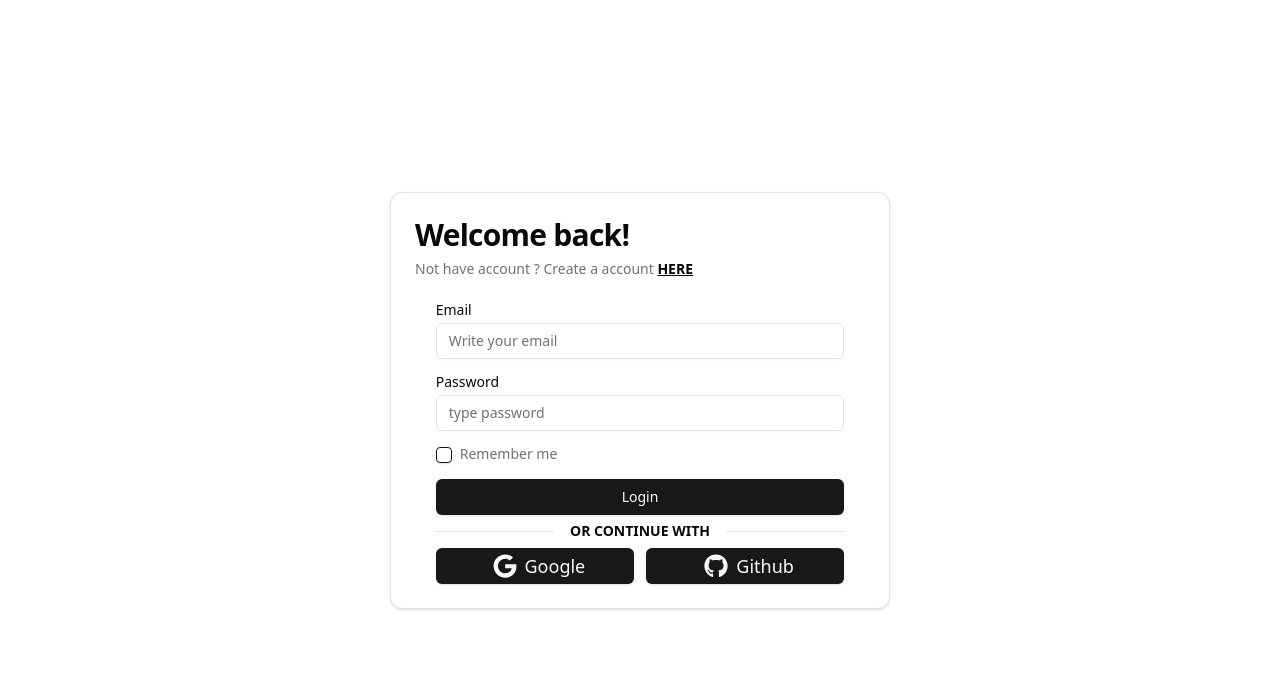
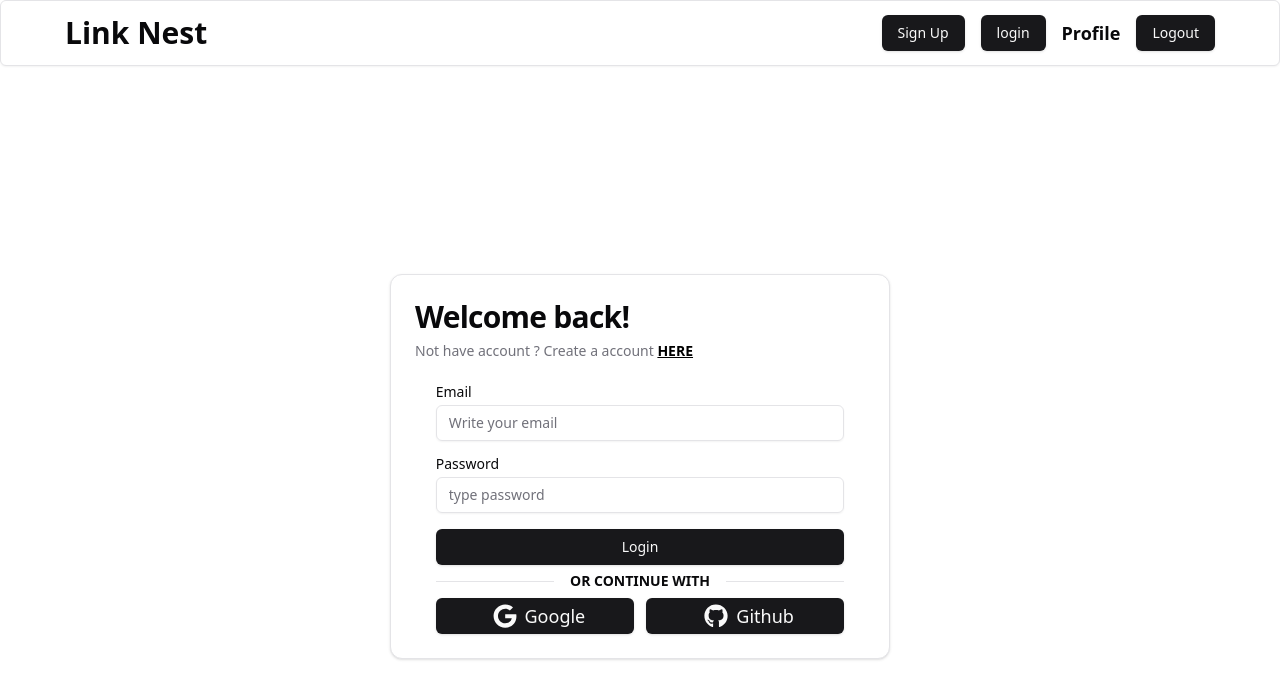
Before and after one commit to rjkush17/links_nest, a Next.js app: page /login in a window 1280 px wide. Shown: the top 698 px of the page. Built offline with nearby package versions, Linux system fonts and the light colour scheme; no server answers.

Commit message:
google and github login created  and linked all routes

```diff
--- a/src/app/layout.tsx
+++ b/src/app/layout.tsx
@@ -2,6 +2,8 @@ import type { Metadata } from "next";
 import localFont from "next/font/local";
 import "./globals.css";
 import { Toaster } from "react-hot-toast";
+import { Navbar } from "@/components/header/navbar"
+
 
 const geistSans = localFont({
   src: "./fonts/GeistVF.woff",
@@ -30,6 +32,7 @@ export default function RootLayout({
         className={`${geistSans.variable} ${geistMono.variable} antialiased`}
       >
         <Toaster />
+        <Navbar/>
         {children}
       </body>
     </html>
--- a/src/app/login/page.tsx
+++ b/src/app/login/page.tsx
@@ -1,4 +1,4 @@
-"use client"
+"use client";
 import * as React from "react";
 import { FaGoogle } from "react-icons/fa";
 import { FaGithub } from "react-icons/fa";
@@ -12,12 +12,13 @@ import {
 } from "@/components/ui/card";
 import { Input } from "@/components/ui/input";
 import { Label } from "@/components/ui/label";
-import { Checkbox } from "@/components/ui/checkbox";
 import { Separator } from "@/components/ui/separator";
-import toast, { Toaster } from "react-hot-toast";
-import { signIn } from "next-auth/react";
-import { useRouter } from 'next/navigation'
-import { handlers } from "@/auth";
+import toast from "react-hot-toast";
+import {loginWithGoogle ,loginWithGithub, loginWithCredentials} from "@/utils/authActions"
+import Link from "next/link";
+
+
+
 
 function page() {
   const [email, setEmail] = React.useState<string>("");
@@ -25,38 +26,28 @@ function page() {
   const [loading, setLoading] = React.useState<Boolean>(false);
   const [error, setError] = React.useState<string>("");
 
-  const router = useRouter()
-
-
-  const submitHandler = async (e:any) => {
+  const submitHandler = async (e: any) => {
     e.preventDefault();
     setLoading(true);
     setError("");
 
-
     try {
-      "user server"
-      const data = await signIn("credentials", {
-        email,
-        password,
-        redirectTo: "/"
-      });
-      console.log(data)
-
-      if (data && data.error) {
-        setError(data.error);
-        toast.error(data.error)
-      } else {
-        toast.success('Successfully logged in!')
-        router.push('/')
+      const result = await loginWithCredentials({ email, password });
+      if (result?.message) {
+        toast.success(result.message);
+      }
+      if (result?.error) {
+        toast.error(result.error);
+        setError(result.error);
       }
     } catch (error) {
-      toast.error("Login failed. Please try again.")
+      toast.error("Login failed. Please try again.");
       setError("Login failed. Please try again.");
     } finally {
       setLoading(false);
     }
   };
+
 
   return (
     <main className="flex justify-center items-center w-full h-screen">
@@ -65,7 +56,9 @@ function page() {
           <CardTitle className="text-3xl">Welcome back!</CardTitle>
           <CardDescription>
             Not have account ? Create a account{" "}
+            <Link href="/register">
             <span className="font-semibold text-black underline">HERE</span>
+            </Link>
           </CardDescription>
         </CardHeader>
         <CardContent className="w-11/12 mx-auto">
@@ -80,6 +73,7 @@ function page() {
                   placeholder="Write your email"
                   value={email}
                   onChange={(e) => setEmail(e.target.value)}
+                  autoComplete="email"
                   required
                 />
               </div>
@@ -92,32 +86,26 @@ function page() {
                   type="password"
                   placeholder="type password"
                   value={password}
+                  autoComplete="password"
                   onChange={(e) => setPassword(e.target.value)}
                   required
                 />
               </div>
-              <div className="items-top flex space-x-2">
-                <Checkbox id="terms1" name="term" />
-                <div className="grid gap-1.5 leading-none">
-                  <label
-                    htmlFor="terms1"
-                    className="text-sm font-medium leading-none text-muted-foreground"
-                  >
-                    Remember me
-                  </label>
-                </div>
-              </div>
             </div>
 
-            {loading ?  <Button className="w-full py-4 mt-4" disabled>
-              loging...
-            </Button> :
-             <Button className="w-full py-4 mt-4" type="submit">
-             Login
-           </Button>
-             }
+            {error && (
+              <p className="ml-2 font-semibold text-xs text-red-500">{error}</p>
+            )}
 
-
+            {loading ? (
+              <Button className="w-full py-4 mt-4" disabled>
+                loging...
+              </Button>
+            ) : (
+              <Button className="w-full py-4 mt-4" type="submit">
+                Login
+              </Button>
+            )}
           </form>
           <div className="relative flex justify-center items-center my-4">
             <Separator className="w-full" />
@@ -126,14 +114,14 @@ function page() {
             </span>
           </div>
           <div className="flex gap-3">
-            <Button className="w-full text-lg font-normal">
+            <Button className="w-full text-lg font-normal" onClick={loginWithGoogle}>
               {" "}
               <span className="text-2xl mx-2">
                 <FaGoogle />
               </span>{" "}
               Google
             </Button>
-            <Button className="w-full text-lg font-normal">
+            <Button className="w-full text-lg font-normal" onClick={loginWithGithub}>
               {" "}
               <span className="text-2xl mx-2">
                 <FaGithub />
--- a/src/app/page.tsx
+++ b/src/app/page.tsx
@@ -1,10 +1,7 @@
-import { Button } from "@/components/ui/button"
-import { Navbar } from "@/components/header/navbar"
 
 export default function Home() {
   return (
     <div>
-      <Navbar/>
       <h1>Home page</h1>
     </div>
   );
--- a/src/auth.tsx
+++ b/src/auth.tsx
@@ -1,18 +1,20 @@
 import NextAuth from "next-auth";
 import Googleprovider from "next-auth/providers/google";
+import GitHub from "next-auth/providers/github"
 import CredentialProvider from "next-auth/providers/credentials";
 import connectDB from "@/lib/database";
 import User from "@/models/userModel"
 import bcrypt from "bcryptjs";
-
-// import passwordCompare from "./utils/passwordCompare";
-
 
 export const { handlers, signIn, signOut, auth } = NextAuth({
   providers: [
     Googleprovider({
       clientId: process.env.GOOGLE_CLIENT_ID,
       clientSecret: process.env.GOOGLE_CLIENT_SECRET,
+    }),
+    GitHub({
+      clientId: process.env.GITHUB_CLIENT_ID,
+      clientSecret: process.env.GITHUB_CLIENT_SECRET,
     }),
     CredentialProvider({
       name: "Credentials",
--- a/src/components/header/navbar.tsx
+++ b/src/components/header/navbar.tsx
@@ -1,10 +1,18 @@
-import {
-  Menubar,
-  MenubarMenu,
-  MenubarItem,
-  MenubarContent,
-} from "@/components/ui/menubar";
+"use client";
+import { Menubar, MenubarMenu } from "@/components/ui/menubar";
 import { Button } from "@/components/ui/button";
+import { logout } from "@/utils/authActions";
+import toast from "react-hot-toast";
+import Link from "next/link";
+
+const handleLogOut = () => {
+  try {
+    logout();
+    toast.success("Succesfully Logout");
+  } catch (error) {
+    toast.error("Error while logout");
+  }
+};
 
 export function Navbar() {
   return (
@@ -12,16 +20,29 @@ export function Navbar() {
       <div className="flex justify-between items-center w-full">
         <div>
           <MenubarMenu>
+          <Link href="/">
+
             <h1 className="text-3xl font-bold">Link Nest</h1>
+            </Link>
+
+
           </MenubarMenu>
         </div>
 
         <div className="ml-auto flex gap-4 items-center">
           <MenubarMenu>
-            <Button>Sign Up</Button>
-            <Button>login</Button>
-            <p className="font-semibold text-lg">Profile</p>
-            <Button>Logout</Button>
+            <Link href="/register">
+              <Button>Sign Up</Button>
+            </Link>
+            <Link href="/login">
+              <Button>login</Button>
+            </Link>
+
+            <Link href="/profile">
+              <p className="font-semibold text-lg">Profile</p>
+            </Link>
+
+            <Button onClick={handleLogOut}>Logout</Button>
           </MenubarMenu>
         </div>
       </div>
--- a/src/components/register/SignInform.tsx
+++ b/src/components/register/SignInform.tsx
@@ -16,7 +16,11 @@ import { Label } from "@/components/ui/label";
 import { Checkbox } from "@/components/ui/checkbox";
 import { Separator } from "@/components/ui/separator";
 import usePOST from "@/hooks/usePOST";
-import toast, { Toaster } from "react-hot-toast";
+import toast from "react-hot-toast";
+import {loginWithGoogle, loginWithGithub} from "@/utils/authActions"
+import Link from "next/link";
+
+
 
 interface SignInformProps {
   handleData: (para: any) => void;
@@ -114,7 +118,9 @@ export default function SignInform({
           <CardTitle className="text-3xl">Create an Account</CardTitle>
           <CardDescription>
             Already have an account ?{" "}
+            <Link href="/login">
             <span className="font-semibold text-black underline">Login</span>
+            </Link>
           </CardDescription>
         </CardHeader>
         <CardContent className="w-11/12 mx-auto">
@@ -235,14 +241,14 @@ export default function SignInform({
             </span>
           </div>
           <div className="flex gap-3">
-            <Button className="w-full text-lg font-normal">
+            <Button className="w-full text-lg font-normal" onClick={()=>loginWithGoogle()}>
               {" "}
               <span className="text-2xl mx-2">
                 <FaGoogle />
               </span>{" "}
               Google
             </Button>
-            <Button className="w-full text-lg font-normal">
+            <Button className="w-full text-lg font-normal" onClick={()=>loginWithGithub()}>
               {" "}
               <span className="text-2xl mx-2">
                 <FaGithub />
--- a/src/utils/authActions.tsx
+++ b/src/utils/authActions.tsx
@@ -3,7 +3,7 @@ import { signIn, signOut } from "@/auth";
 import { AuthError } from "next-auth";
 
 export const logout = async () => {
-    await signOut();
+  await signOut()
 };
 
 export const loginWithCredentials = async ({
@@ -15,28 +15,31 @@ import { AuthError } from "next-auth";
 }) => {
   try {
     await signIn("credentials", { email, password, redirectTo: "/" });
+    return {
+      message: "Invalid credentials",
+    };
   } catch (error) {
     if (error instanceof AuthError) {
       switch (error.type) {
         case "CredentialsSignin":
           return {
-              message: "Invalid credentials",
+            error: "Invalid credentials",
           };
         default: {
           return {
-              message: "Something went wrong.",
+            error: "Incorrect Email or Password",
           };
+        }
       }
     }
     throw error;
   }
-    }
 };
 
-  export const loginWithGoogle = async () =>{
-    await signIn("google", {redirectTo: "/" })
-  }
+export const loginWithGoogle = async () => {
+  await signIn("google", { redirectTo: "/" });
+};
 
-  export const loginWithFacebook = async () =>{
-    await signIn("facebook", {redirectTo: "/" })
-  }
+export const loginWithGithub = async () => {
+  await signIn("github", { redirectTo: "/" });
+};
```
Lines whose indentation alone changed are shown as unchanged.
